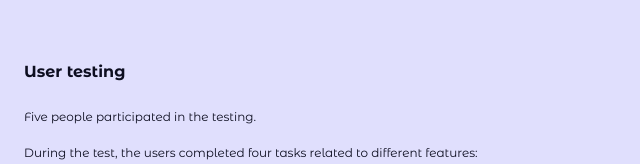
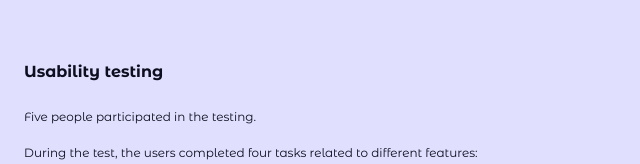
Before and after one commit to petrasoininen/petrasoininen.github.io, a plain HTML site: page projects/taara.html in a window 1280 px wide. Shown: the part 7816-7980 px from the top of the page, 0-640 px from the left. Drawn offline with Linux system fonts and the light colour scheme.

Commit message:
fix: taara - invalid-text

```diff
--- a/projects/taara.html
+++ b/projects/taara.html
@@ -268,7 +268,7 @@
             alt="taara library iteration"
           />
         </div>
-        <h3>User testing</h3>
+        <h3>Usability testing</h3>
         <div id="user-testing">
           <p>
             Five people participated in the testing.
```
